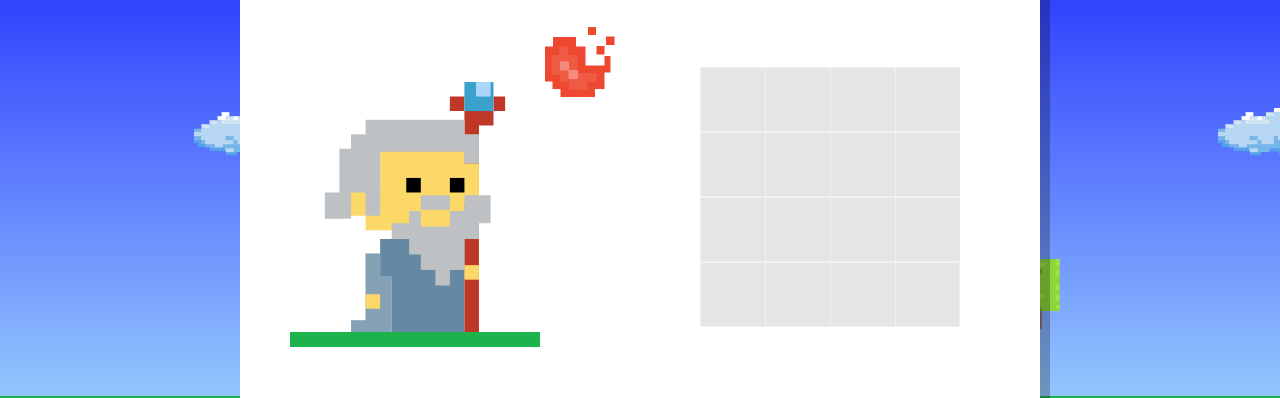
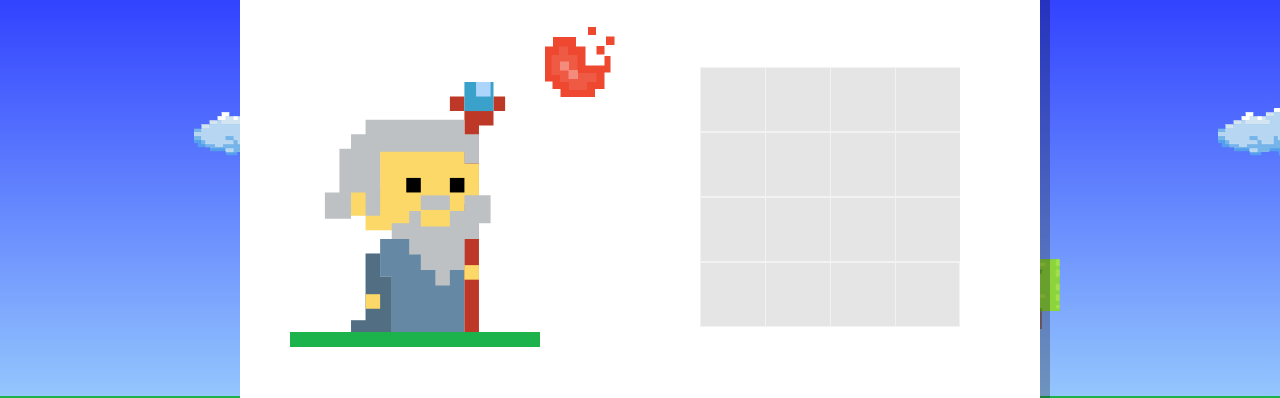
Before and after one commit to metanoiaa/142942-code-and-magick, a website: page index.html in a window 1280 px wide. Both pictures are taken after a click on the button 1155 px from the left and 110 px from the top of the page. Shown: the part 203-601 px from the top of the page. Drawn offline with Linux system fonts and the light colour scheme; a web font is replaced by a local one.

```diff
--- a/index.html
+++ b/index.html
@@ -44,7 +44,7 @@
         <svg xmlns="http://www.w3.org/2000/svg" viewBox="0 0 62
         86" class="setup-wizard">
           <g id="wizard">
-            <g id="wizard-coat" style="fill: rgb(101, 137, 164)">
+            <g id="wizard-coat" style="fill: rgb(101, 137, 164)" role="button" aria-pressed="false" tabindex="0">
               <polygon points="19 67 19 59 14 59 14 82 9 82 9 86 23 86 23 67 19 67" />
               <polygon points="19 59 19 67 23 67 23 86 48 86 48 54 19 54 19 59" />
             </g>
@@ -56,12 +56,12 @@
               <polygon points="48 39 48 44.34 43 44.34 43 49.69 33 49.69 33 44.34 29 44.34 29 48.62 23 48.62 23 53.97 29 53.97 29 59.31 33 59.31 33 64.66 38 64.66 38 70 43 70 43 64.66 48 64.66 48 53.97 53 53.97 53 48.62 57 48.62 57 39 48 39" fill="#bec1c3"/>
               <polygon points="0 47 9 47 9 38 19 38 19 24 48 24 48 28 53 28 53 18 48 18 48 13 14 13 14 18 9 18 9 23 5 23 5 38 0 38 0 47" fill="#bec1c3"/>
             </g>
-            <g id="wizard-eyes">
+            <g id="wizard-eyes" role="button" aria-pressed="false" tabindex="0">
               <rect x="28" y="33" width="5" height="5"/>
               <rect x="43" y="33" width="5" height="5"/>
             </g>
             <polygon points="19 67 19 59 14 59 14 82 9 82 9 86 23 86
-          23 67 19 67" fill="#fff" opacity="0.2"/>
+          23 67 19 67" fill="black" opacity="0.2"/>
             <rect x="14" y="73" width="5" height="5"
           fill="#fbd868"/>
             <rect x="48" y="63" width="5" height="5" fill="#fbd868"/>
@@ -72,7 +72,7 @@
       </div>
     </div>
 
-    <div class="setup-fireball-wrap">
+    <div class="setup-fireball-wrap" role="button" aria-pressed="false" tabindex="0">
       <div class="setup-fireball"></div>
     </div>
 
```
